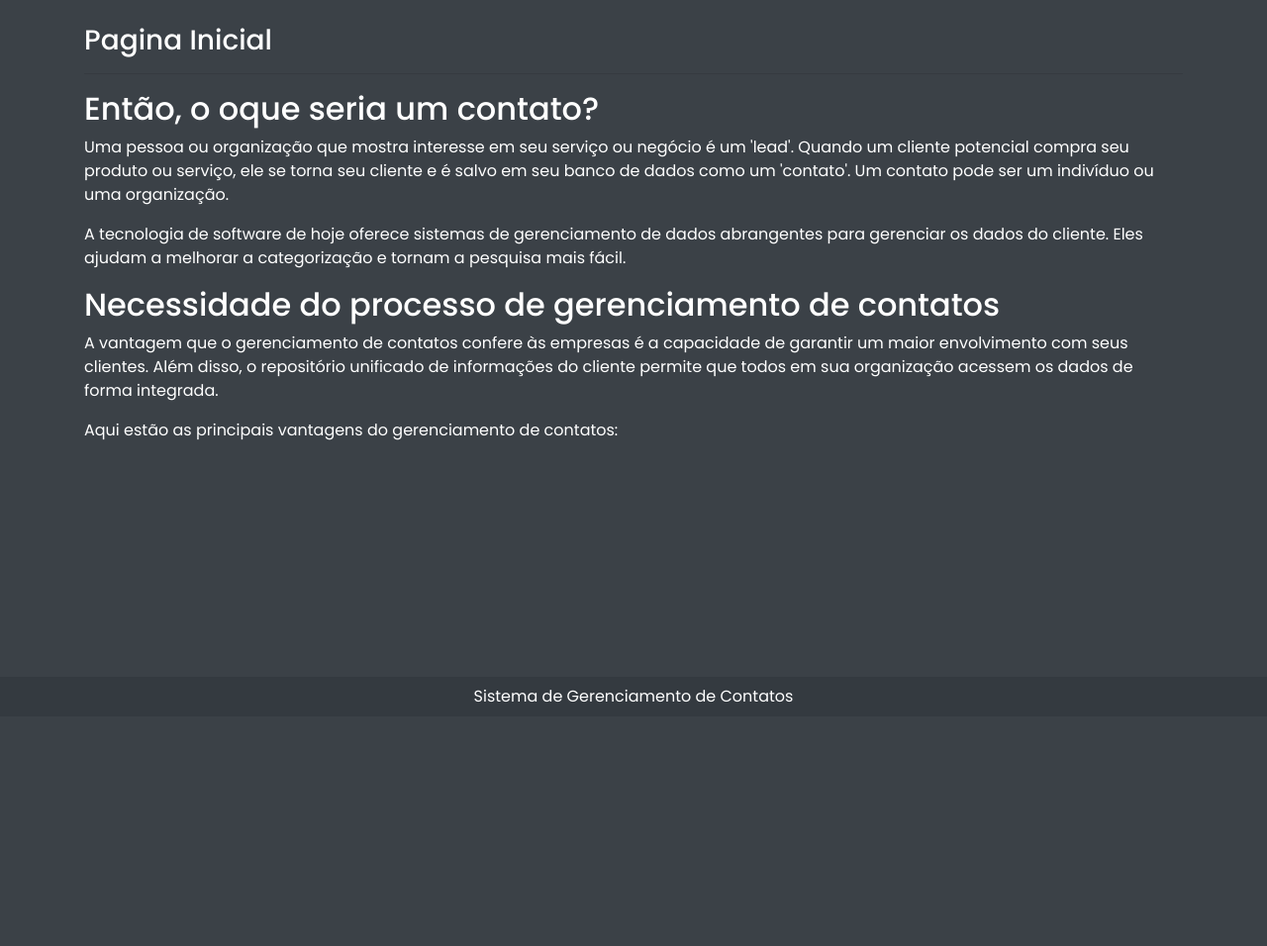
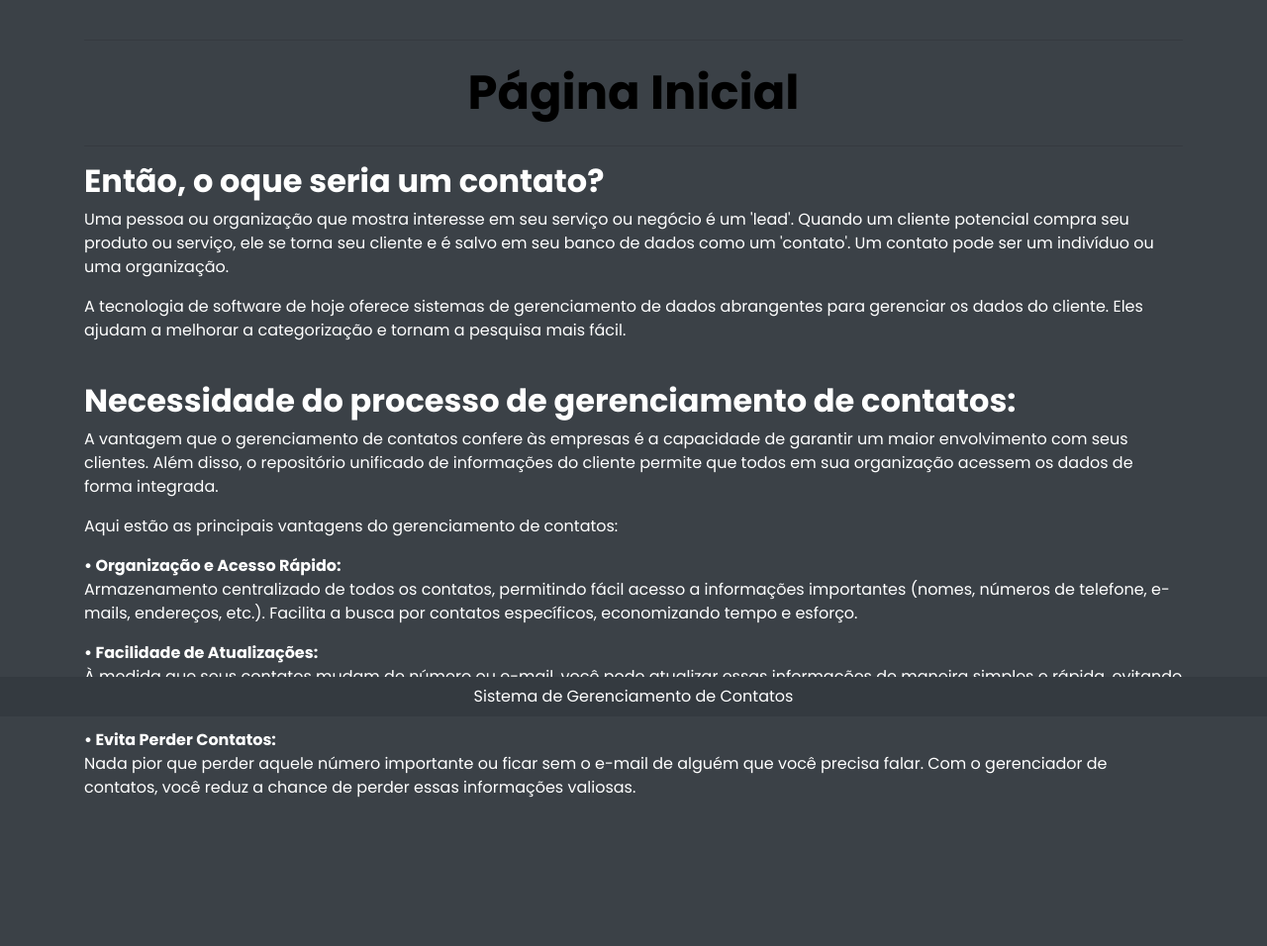
Before and after one commit to Cavalcanti56/gerenciamento-de-dados, a PHP site: page / in a window 1280 px wide. Shown: the part 76-1032 px from the top of the page at 99% size. Before the commit the page ends 786 px from the top, so only its background shows below. Run offline with PHP 8.4, Linux system fonts and the light colour scheme.

Commit message:
finalizando a home

```diff
--- a/paginas/home/home.php
+++ b/paginas/home/home.php
@@ -1,15 +1,58 @@
 <style>
+    h3 {
+            font-size: 3rem;
+            font-weight: 700;
+            color: black;
+            text-align: center;
+            position: relative;
+            padding: 0.5rem;
+            transition: all 0.3s ease;
+        }
 
+        h3::before {
+            content: '';
+            position: absolute;
+            bottom: -10px;
+            left: 0;
+            width: 50%;
+            height: 5px;
+            background-color: #007bff;
+            border-radius: 2px;
+            opacity: 0;
+            transition: all 0.3s ease;
+        }
+
+        h3:hover {
+            color: white;
+            transform: scale(1.1);
+        }
+
+        h3:hover::before {
+            opacity: 1;
+            width: 100%;
+}
 </style>
 <br>
-<h3>Pagina Inicial</h3>
 <hr>
-<h2>Então, o oque seria um contato?</h2>
+<h3>Página Inicial</h3>
+<hr>
+
+<h2><strong>Então, o oque seria um contato?</strong></h2>
 <p>Uma pessoa ou organização que mostra interesse em seu serviço ou negócio é um 'lead'. Quando um cliente potencial compra seu produto ou serviço, ele se torna seu cliente e é salvo em seu banco de dados como um 'contato'. Um contato pode ser um indivíduo ou uma organização.</p>
 <p>A tecnologia de software de hoje oferece sistemas de gerenciamento de dados abrangentes para gerenciar os dados do cliente. Eles ajudam a melhorar a categorização e tornam a pesquisa mais fácil.</p>
+<br>
 
 <div class="mb-6">
-<h2>Necessidade do processo de gerenciamento de contatos</h2>
+<h2><strong>Necessidade do processo de gerenciamento de contatos:</strong></h2>
 <p>A vantagem que o gerenciamento de contatos confere às empresas é a capacidade de garantir um maior envolvimento com seus clientes. Além disso, o repositório unificado de informações do cliente permite que todos em sua organização acessem os dados de forma integrada.</p>
 <p>Aqui estão as principais vantagens do gerenciamento de contatos:</p>
+
+<p><b>• Organização e Acesso Rápido:</b><br>
+Armazenamento centralizado de todos os contatos, permitindo fácil acesso a informações importantes (nomes, números de telefone, e-mails, endereços, etc.).
+Facilita a busca por contatos específicos, economizando tempo e esforço.</p>
+
+<p><b>• Facilidade de Atualizações:</b><br>
+À medida que seus contatos mudam de número ou e-mail, você pode atualizar essas informações de maneira simples e rápida, evitando aquele famoso "deve estar desatualizado".</p>
+<p><b>• Evita Perder Contatos:</b><br>
+    Nada pior que perder aquele número importante ou ficar sem o e-mail de alguém que você precisa falar. Com o gerenciador de contatos, você reduz a chance de perder essas informações valiosas.</p>
 </div>
```
